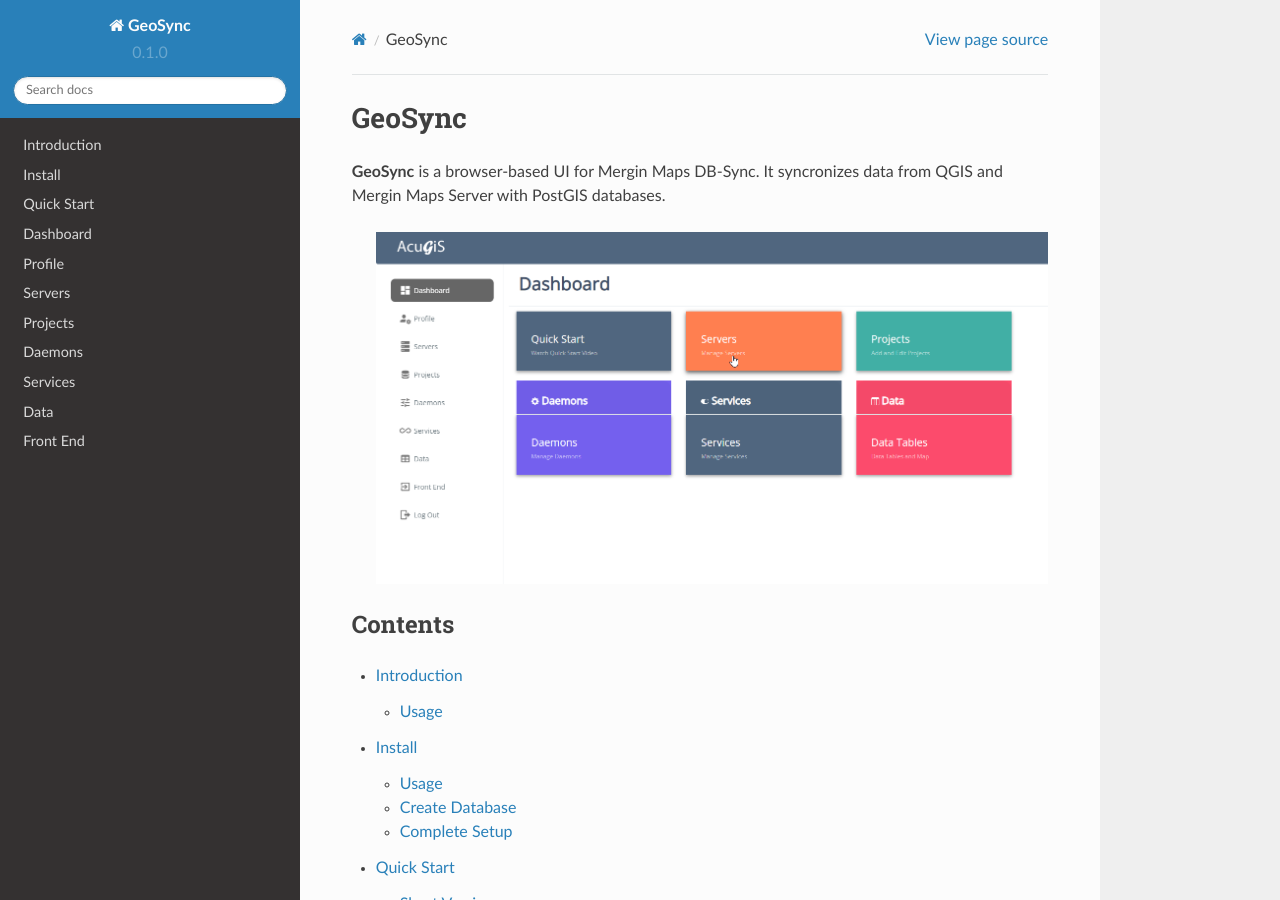
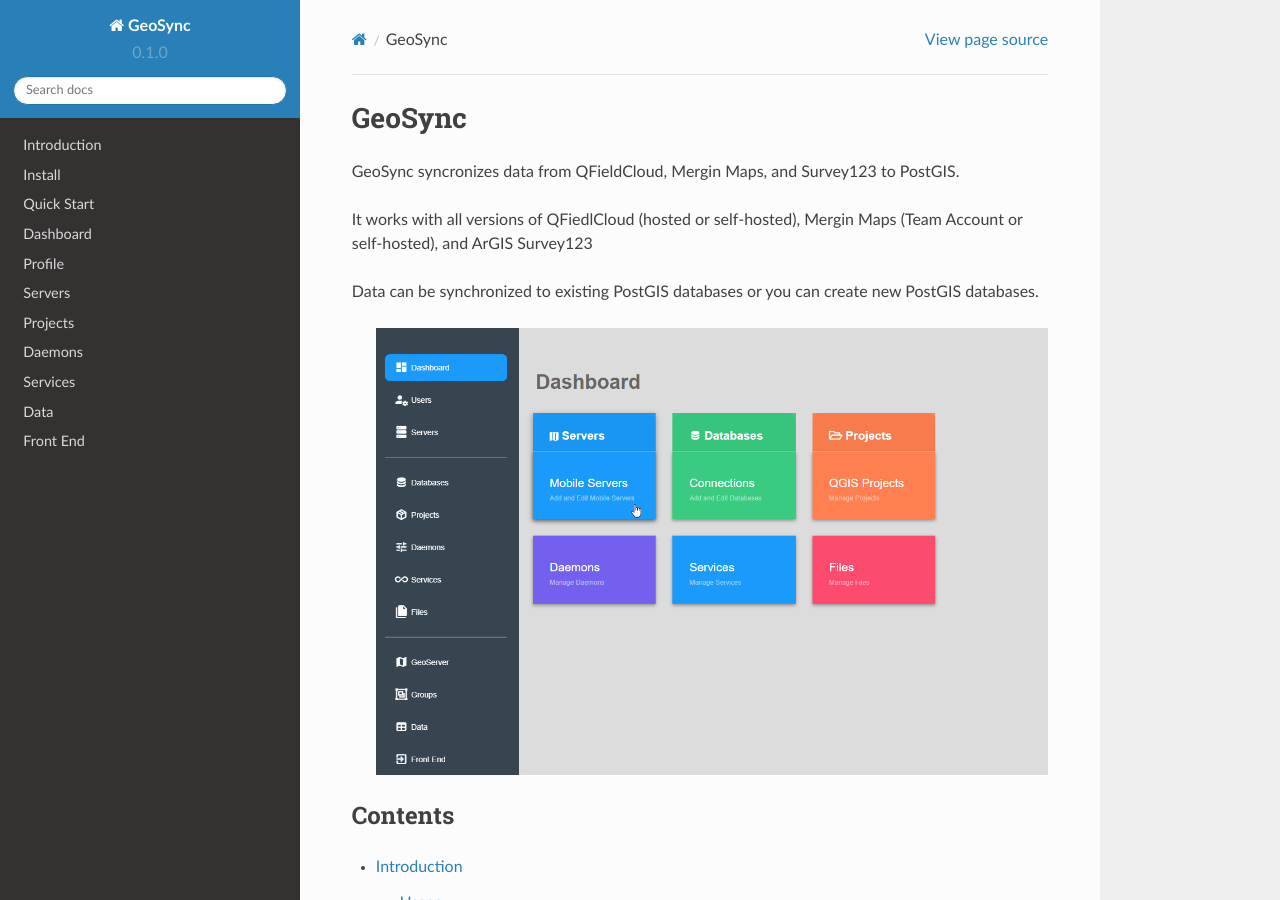
Before and after one commit to AcuGIS/GeoSync, a Sphinx documentation site: the page built from docs/source/index.rst, in a window 1280 px wide and 900 px high. Built offline with Sphinx 7.4.7 and the Read the Docs theme 2.0.0, drawn with Linux system fonts in a browser that asks for light colours.

Commit message:
Update index.rst

```diff
--- a/docs/source/index.rst
+++ b/docs/source/index.rst
@@ -1,10 +1,13 @@
 GeoSync
 ===================================
 
-**GeoSync** is a browser-based UI for Mergin Maps DB-Sync.  It syncronizes data from QGIS and Mergin Maps Server with PostGIS databases.
+GeoSync syncronizes data from QFieldCloud, Mergin Maps, and Survey123 to PostGIS.
 
-   .. image:: images/admin-2.png
+It works with all versions of QFiedlCloud (hosted or self-hosted), Mergin Maps (Team Account or self-hosted), and ArGIS Survey123
 
+Data can be synchronized to existing PostGIS databases or you can create new PostGIS databases.
+
+   .. image:: images/geosync-github-1.png
 
 
 Contents
```
